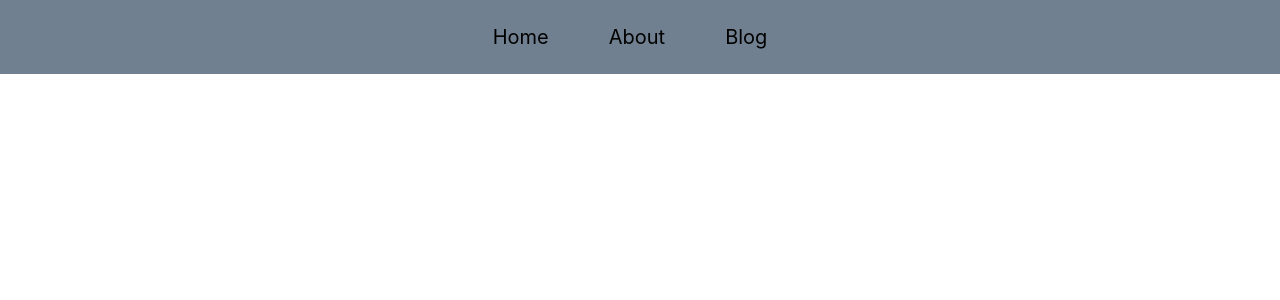
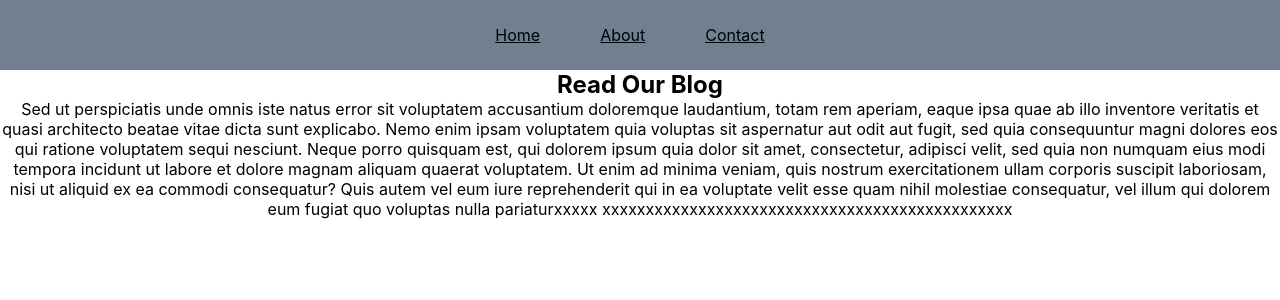
Before and after one commit to AnkurSharma7115/react-api-content, a React (Create React App) app: page /contact in a window 1280 px wide. Shown: the top 300 px of the page. Built offline with nearby package versions, Linux system fonts and the light colour scheme.

Commit message:
Added Routing and Update & Adjust Styles

```diff
--- a/package.json
+++ b/package.json
@@ -8,6 +8,7 @@
     "@testing-library/user-event": "^12.1.10",
     "react": "^17.0.1",
     "react-dom": "^17.0.1",
+    "react-router-dom": "^5.2.0",
     "react-scripts": "4.0.3",
     "web-vitals": "^1.0.1"
   },
--- a/src/App.js
+++ b/src/App.js
@@ -1,12 +1,23 @@
 import React, { Component } from 'react'
+import Header from './component/Header';
+import { BrowserRouter as Router, Switch, Route } from "react-router-dom";
 import './App.css';
-import Header from './component/Header';
+import Home from './component/Home';
+import About from './component/About';
+import Contact from './component/Contact';
 
 class App extends Component {
     render() {
         return (
             <div className="App">
-                <Header />
+                <Router>
+                    <Header />
+                    <Switch>
+                        <Route path="/contact" component={Contact}></Route>
+                        <Route path="/about" component={About}></Route>
+                        <Route path="/" component={Home}></Route>
+                    </Switch>
+                </Router>
             </div>
         );
     }
--- /dev/null
+++ b/src/component/About.js
@@ -0,0 +1,30 @@
+import React from 'react'
+
+function About() {
+    return (
+        <div>
+            <section className="about">
+                <h1>About Us</h1>
+                <p>
+                    Sed ut perspiciatis unde omnis iste natus error sit
+                    voluptatem accusantium doloremque laudantium, totam rem
+                    aperiam, eaque ipsa quae ab illo inventore veritatis et
+                    quasi architecto beatae vitae dicta sunt explicabo. Nemo
+                    enim ipsam voluptatem quia voluptas sit aspernatur aut odit
+                    aut fugit, sed quia consequuntur magni dolores eos qui
+                    ratione voluptatem sequi nesciunt. Neque porro quisquam est,
+                    qui dolorem ipsum quia dolor sit amet, consectetur, adipisci
+                    velit, sed quia non numquam eius modi tempora incidunt ut
+                    labore et dolore magnam aliquam quaerat voluptatem. Ut enim
+                    ad minima veniam, quis nostrum exercitationem ullam corporis
+                    suscipit laboriosam, nisi ut aliquid ex ea commodi
+                    consequatur? Quis autem vel eum iure reprehenderit qui in ea
+                    voluptate velit esse quam nihil molestiae consequatur, vel
+                    illum qui dolorem eum fugiat quo voluptas nulla pariatur
+                </p>
+            </section>
+        </div>
+    );
+}
+
+export default About
--- /dev/null
+++ b/src/component/Contact.js
@@ -0,0 +1,32 @@
+import React from 'react'
+
+function Contact() {
+    return (
+        <div>
+            <section className="contact">
+                <h1>Read Our Blog</h1>
+                <p>
+                    Sed ut perspiciatis unde omnis iste natus error sit
+                    voluptatem accusantium doloremque laudantium, totam rem
+                    aperiam, eaque ipsa quae ab illo inventore veritatis et
+                    quasi architecto beatae vitae dicta sunt explicabo. Nemo
+                    enim ipsam voluptatem quia voluptas sit aspernatur aut odit
+                    aut fugit, sed quia consequuntur magni dolores eos qui
+                    ratione voluptatem sequi nesciunt. Neque porro quisquam est,
+                    qui dolorem ipsum quia dolor sit amet, consectetur, adipisci
+                    velit, sed quia non numquam eius modi tempora incidunt ut
+                    labore et dolore magnam aliquam quaerat voluptatem. Ut enim
+                    ad minima veniam, quis nostrum exercitationem ullam corporis
+                    suscipit laboriosam, nisi ut aliquid ex ea commodi
+                    consequatur? Quis autem vel eum iure reprehenderit qui in ea
+                    voluptate velit esse quam nihil molestiae consequatur, vel
+                    illum qui dolorem eum fugiat quo voluptas nulla
+                    pariaturxxxxx
+                    xxxxxxxxxxxxxxxxxxxxxxxxxxxxxxxxxxxxxxxxxxxxxxx
+                </p>
+            </section>
+        </div>
+    );
+}
+
+export default Contact
--- a/src/component/Header.css
+++ b/src/component/Header.css
@@ -5,7 +5,6 @@
     align-items: center;
     justify-content: center space-between;
     padding: 5px 10px;
-    position: absolute;
     z-index: 1;
     width: 100%;
     min-height: 50px;
@@ -16,10 +15,12 @@
   }
 
   .navbar-link-item {
+      text-decoration-style: none;
    margin: 10px 20px 10px 0;
    padding: 10px 20px;
-   font-size: 20px;
+   font-size: px;
     cursor: pointer;
+    color:black;
   }
   .navbar-link-item:hover{
       border-radius: 4px;
--- a/src/component/Header.js
+++ b/src/component/Header.js
@@ -1,12 +1,14 @@
 import React from 'react'
+import {Link} from 'react-router-dom'
 import './Header.css'
 function Header() {
     return (
         <div className="App-header">
                 <ul className="navbar-link">
-                    <li className="navbar-link-item">Home</li>
-                    <li className="navbar-link-item">About</li>
-                    <li className="navbar-link-item">Blog</li>
+                    <Link to='/' className="navbar-link-item">Home</Link>
+                    <Link to='/about' className="navbar-link-item">About</Link>
+                    <Link to='/contact' className="navbar-link-item">Contact</Link>
+
                 </ul>
         </div>
     );
--- /dev/null
+++ b/src/component/Home.js
@@ -0,0 +1,30 @@
+import React from 'react'
+
+function Home() {
+    return (
+        <div>
+            <section className="home">
+                <h1>This is Home Page</h1>
+                <p>
+                    Sed ut perspiciatis unde omnis iste natus error sit
+                    voluptatem accusantium doloremque laudantium, totam rem
+                    aperiam, eaque ipsa quae ab illo inventore veritatis et
+                    quasi architecto beatae vitae dicta sunt explicabo. Nemo
+                    enim ipsam voluptatem quia voluptas sit aspernatur aut odit
+                    aut fugit, sed quia consequuntur magni dolores eos qui
+                    ratione voluptatem sequi nesciunt. Neque porro quisquam est,
+                    qui dolorem ipsum quia dolor sit amet, consectetur, adipisci
+                    velit, sed quia non numquam eius modi tempora incidunt ut
+                    labore et dolore magnam aliquam quaerat voluptatem. Ut enim
+                    ad minima veniam, quis nostrum exercitationem ullam corporis
+                    suscipit laboriosam, nisi ut aliquid ex ea commodi
+                    consequatur? Quis autem vel eum iure reprehenderit qui in ea
+                    voluptate velit esse quam nihil molestiae consequatur, vel
+                    illum qui dolorem eum fugiat quo voluptas nulla pariatur
+                </p>
+            </section>
+        </div>
+    );
+}
+
+export default Home
```
Also changed, not shown: 1 other file (tests, documents, lock files or other folders).
